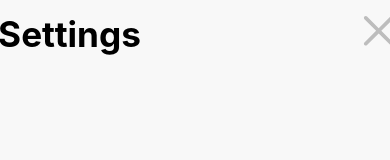
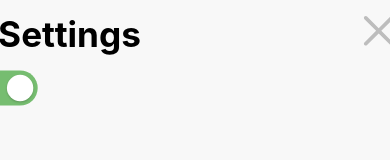
Before and after one commit to MSzostaq/CryptoRate, a React (Create React App) app: page /#/graphs in a window 390 px wide. Both pictures are taken after a click on the button 350 px from the left and 40 px from the top of the page. Shown: the part 191-351 px from the top of the page. Built offline with nearby package versions, Linux system fonts and the light colour scheme.

Commit message:
added toggle to popup

```diff
--- a/src/components/Sidebar.jsx
+++ b/src/components/Sidebar.jsx
@@ -1,6 +1,7 @@
 import React from "react";
 import { Link } from "react-router-dom";
 import styled from "styled-components";
+import Button from "components/Button";
 import Icon from "components/Icon";
 
 const StyledIcon = styled(Icon)`
--- a/src/components/Toggle.jsx
+++ b/src/components/Toggle.jsx
@@ -23,6 +23,7 @@ function Toggle({ value, onChange }) {
   function onButtonClick() {
     onChange(!value);
   }
+
   return (
     <ToggleButton isOn={value} onClick={onButtonClick}>
       <Switch />
--- a/src/popups/Popup.jsx
+++ b/src/popups/Popup.jsx
@@ -1,7 +1,8 @@
-import React, { useRef } from "react";
+import React, { useRef, useState } from "react";
 import styled from "styled-components";
 import { motion } from "framer-motion";
 import Icon from "components/Icon";
+import Toggle from "components/Toggle";
 
 const CloseButton = styled(Icon)`
   color: #bdbdbd;
@@ -33,6 +34,11 @@ const ContentHeader = styled.div`
   height: 64px;
 `;
 
+const MainContent = styled.div`
+  position: fixed;
+  top: 64px;
+`;
+
 const Overlay = styled.div`
   background-color: rgba(0, 0, 0, 0.7);
   display: flex;
@@ -52,6 +58,11 @@ function Popup({ onClose }) {
     }
   };
 
+  const [value, setValue] = useState(true);
+  function onValueChange(newValue) {
+    setValue(newValue);
+  }
+
   return (
     <Overlay onClick={closeModal} ref={modalRef}>
       <Content animate={{ scale: 1.1 }} transition={{ type: "spring" }}>
@@ -59,6 +70,9 @@ function Popup({ onClose }) {
           <h1>Settings</h1>
           <CloseButton icon="close" onClick={onClose} />
         </ContentHeader>
+        <MainContent>
+          <Toggle value={value} onChange={onValueChange} />
+        </MainContent>
       </Content>
     </Overlay>
   );
```
